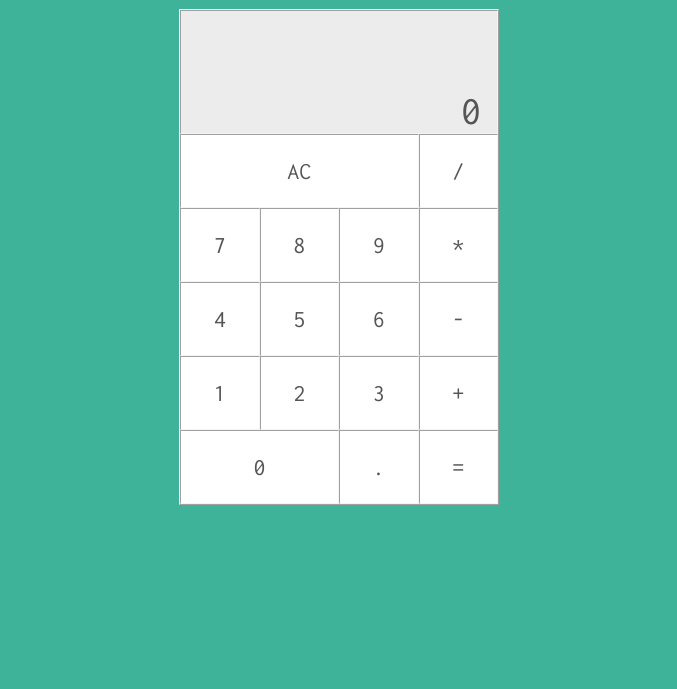
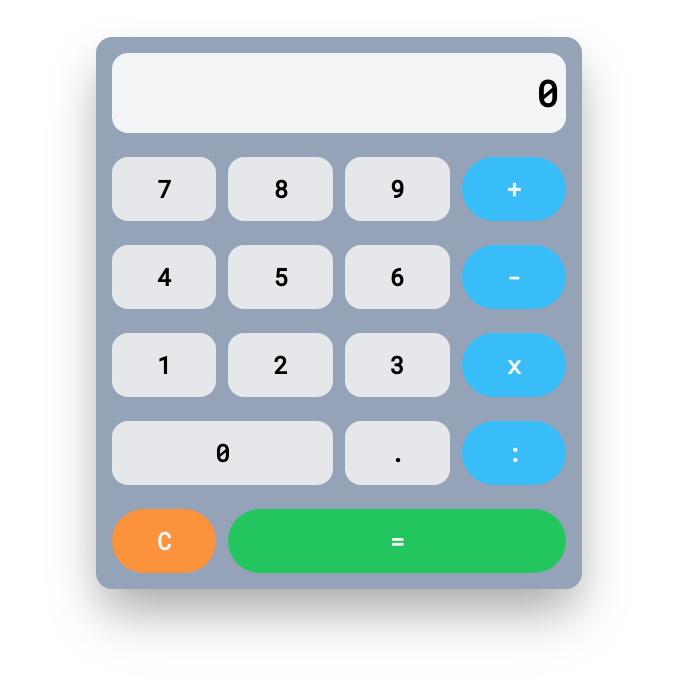
Before and after one commit to MuhammadZaidanRafa/kalkulator, a plain HTML site: page index.html in a window 1280 px wide. Shown: the part 111-800 px from the top of the page, without its empty margins (301-978 px from the left). Drawn offline with nearby package versions, Linux system fonts and the light colour scheme.

Commit message:
Update index.html

```diff
--- a/index.html
+++ b/index.html
@@ -1,105 +1,86 @@
-<!DOCTYPE HTML>
+<!DOCTYPE html>
 <html lang="en">
 	<head>
-<meta charset="utf-8">
-<title>A Simple Calculator</title>
-<link href="https://fonts.googleapis.com/css?family=Inconsolata" rel="stylesheet">
+		<meta charset="UTF-8" />
+		<meta name="viewport" content="width=device-width, initial-scale=1.0" />
+		<link rel="preconnect" href="https://fonts.googleapis.com" />
+		<link rel="preconnect" href="https://fonts.gstatic.com" crossorigin />
+		<link href="https://fonts.googleapis.com/css2?family=Noto+Sans&family=Roboto+Mono&display=swap" rel="stylesheet" />
+		<script src="https://cdn.tailwindcss.com"></script>
+		<title>MADE BY RAFA</title>
 		<style>
-    * {
-        font-family: 'Inconsolata', monospace;
-        color: #555;
+			body {
+				font-family: 'Noto Sans', sans-serif;
 			}
-    body {
-        background-color: #3fb399;
-    }
-    .container {
-        width: 320px;
-        background-color: white;
-        margin: 120px auto;
-    }
-    table {
-        width: 100%;
-        border-color: #f4f4f4;
-    }
-    td {
-        width: 25%;
-    }
-    button {
-        width: 100%;
-        height: 70px;
-        font-size: 24px;
-        background-color: white;
-        border: none;
-    }
-    #inputLabel {
-        height: 120px;
-        font-size: 40px;
-        vertical-align: bottom;
-        text-align: right;
-        padding-right: 16px;
-        background-color: #ececec;
+
+			#calculator {
+				font-family: 'Roboto Mono', monospace;
 			}
 		</style>
 	</head>
 	<body>
-<div class="container">
-    <table border="1" cellspacing="0">
-        <tr>
-            <td colspan="4" id="inputLabel">0</td>
-        </tr>
-        <tr>
-            <td colspan="3"><button onclick="pushBtn(this);">AC</button></td>
-            <td><button onclick="pushBtn(this);">/</button></td>
-        </tr>
-        <tr>
-            <td><button onclick="pushBtn(this);">7</button></td>
-            <td><button onclick="pushBtn(this);">8</button></td>
-            <td><button onclick="pushBtn(this);">9</button></td>
-            <td><button onclick="pushBtn(this);">*</button></td>
-        </tr>
-        <tr>
-            <td><button onclick="pushBtn(this);">4</button></td>
-            <td><button onclick="pushBtn(this);">5</button></td>
-            <td><button onclick="pushBtn(this);">6</button></td>
-            <td><button onclick="pushBtn(this);">-</button></td>
-        </tr>
-        <tr>
-            <td><button onclick="pushBtn(this);">1</button></td>
-            <td><button onclick="pushBtn(this);">2</button></td>
-            <td><button onclick="pushBtn(this);">3</button></td>
-            <td><button onclick="pushBtn(this);">+</button></td>
-        </tr>
-        <tr>
-            <td colspan="2"><button onclick="pushBtn(this);">0</button></td>
-            <td><button onclick="pushBtn(this);">.</button></td>
-            <td><button onclick="pushBtn(this);">=</button></td>
-        </tr>
-    </table>
+		<div class="p-8">
+			<div class="mb-10 text-center">
+				<h1 class="text-4xl text-center font-extrabold">website-based calculator application</h1>
+				<p class="text-lg font-medium mt-2">VENOM</p>
+			</div>
+			<div class="mx-auto bg-slate-400 w-full xl:w-2/5 h-auto rounded-2xl shadow-2xl drop-shadow-2xl p-4" id="calculator">
+				<div class="monitor flex items-center justify-end bg-gray-100 w-full h-20 rounded-2xl p-2 mb-6">
+					<h1 class="text-4xl font-bold" id="valueDisplay">0</h1>
+				</div>
+				<div class="grid grid-cols-4 gap-x-3 gap-y-6 text-2xl font-semibold">
+					<button class="bg-gray-200 hover:bg-orange-200 hover:ring-2 hover:ring-orange-500 duration-300 px-6 py-4 rounded-2xl" onclick="appendToDisplay('7')">7</button>
+					<button class="bg-gray-200 hover:bg-orange-200 hover:ring-2 hover:ring-orange-500 duration-300 px-6 py-4 rounded-2xl" onclick="appendToDisplay('8')">8</button>
+					<button class="bg-gray-200 hover:bg-orange-200 hover:ring-2 hover:ring-orange-500 duration-300 px-6 py-4 rounded-2xl" onclick="appendToDisplay('9')">9</button>
+					<button class="bg-sky-400 hover:bg-sky-600 text-gray-100 duration-300 px-6 py-4 rounded-full" onclick="appendToDisplay('+')">+</button>
+					<button class="bg-gray-200 hover:bg-orange-200 hover:ring-2 hover:ring-orange-500 duration-300 px-6 py-4 rounded-2xl" onclick="appendToDisplay('4')">4</button>
+					<button class="bg-gray-200 hover:bg-orange-200 hover:ring-2 hover:ring-orange-500 duration-300 px-6 py-4 rounded-2xl" onclick="appendToDisplay('5')">5</button>
+					<button class="bg-gray-200 hover:bg-orange-200 hover:ring-2 hover:ring-orange-500 duration-300 px-6 py-4 rounded-2xl" onclick="appendToDisplay('6')">6</button>
+					<button class="bg-sky-400 hover:bg-sky-600 text-gray-100 duration-300 px-6 py-4 rounded-full" onclick="appendToDisplay('-')">-</button>
+					<button class="bg-gray-200 hover:bg-orange-200 hover:ring-2 hover:ring-orange-500 duration-300 px-6 py-4 rounded-2xl" onclick="appendToDisplay('1')">1</button>
+					<button class="bg-gray-200 hover:bg-orange-200 hover:ring-2 hover:ring-orange-500 duration-300 px-6 py-4 rounded-2xl" onclick="appendToDisplay('2')">2</button>
+					<button class="bg-gray-200 hover:bg-orange-200 hover:ring-2 hover:ring-orange-500 duration-300 px-6 py-4 rounded-2xl" onclick="appendToDisplay('3')">3</button>
+					<button class="bg-sky-400 hover:bg-sky-600 text-gray-100 duration-300 px-6 py-4 rounded-full" onclick="appendToDisplay('*')">x</button>
+					<button class="col-span-2 bg-gray-200 hover:bg-orange-200 hover:ring-2 hover:ring-orange-500 duration-300 px-6 py-4 rounded-2xl" onclick="appendToDisplay('0')">0</button>
+					<button class="bg-gray-200 hover:bg-orange-200 hover:ring-2 hover:ring-orange-500 duration-300 px-6 py-4 rounded-2xl" onclick="appendToDisplay('.')">.</button>
+					<button class="bg-sky-400 hover:bg-sky-600 text-gray-100 duration-300 px-6 py-4 rounded-full" onclick="appendToDisplay('/')">:</button>
+					<button class="col-span-1 bg-orange-400 text-gray-100 hover:bg-orange-500 duration-300 px-6 py-4 rounded-full" onclick="clearDisplay()">C</button>
+					<button class="col-span-3 bg-green-500 text-gray-100 hover:bg-green-600 duration-300 px-6 py-4 rounded-full" onclick="calculateResult()">=</button>
+				</div>
+			</div>
 		</div>
 
+		<!-- Calculation JS Function -->
 		<script>
-    var inputLabel = document.getElementById('inputLabel');
+			// JavaScript code to handle calculator logic
+			let displayValue = '0';
 
-    function pushBtn(obj) {
+			function updateDisplay() {
+				document.getElementById('valueDisplay').innerText = displayValue;
+			}
 
-        var pushed = obj.innerHTML;
+			function appendToDisplay(value) {
+				if (displayValue === '0') {
+					displayValue = value;
+				} else {
+					displayValue += value;
+				}
+				updateDisplay();
+			}
 
-        if (pushed == '=') {
-            // Calculate
-            inputLabel.innerHTML = eval(inputLabel.innerHTML);
-
-        } else if (pushed == 'AC') {
-            // All Clear
-            inputLabel.innerHTML = '0';
-
-        } else {
-            if (inputLabel.innerHTML == '0') {
-                inputLabel.innerHTML = pushed;
-
-            } else {
-                inputLabel.innerHTML += pushed;
+			function calculateResult() {
+				try {
+					displayValue = eval(displayValue).toString();
+					updateDisplay();
+				} catch (error) {
+					displayValue = 'Error';
+					updateDisplay();
 				}
 			}
+
+			function clearDisplay() {
+				displayValue = '0';
+				updateDisplay();
 			}
 		</script>
 	</body>
```
Lines whose indentation alone changed are shown as unchanged.
